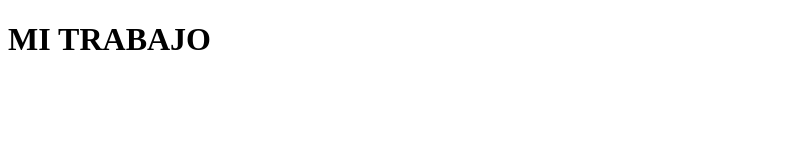
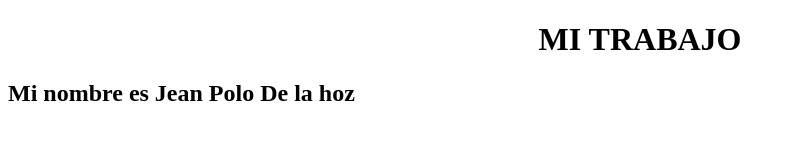
Before and after one commit to Jeanpolo1/BUENAS_PRACTICAS, a plain HTML site: page index.html in a window 1280 px wide. Shown: the whole page, without its empty margins (0-795 px from the left). Drawn offline with Linux system fonts and the light colour scheme.

Commit message:
commit de mi nombre

```diff
--- a/index.html
+++ b/index.html
@@ -6,7 +6,7 @@
     <title>Mi pagina web</title>
 </head>
 <body>
-    <h1>MI TRABAJO </h1>
-
+    <center><h1>MI TRABAJO </h1></center>
+    <h2>Mi nombre es Jean Polo De la hoz</h2>
 </body>
 </html>
```
